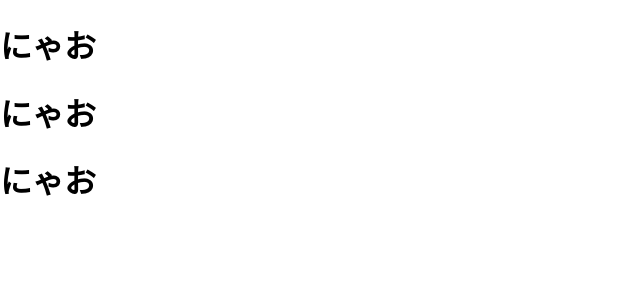
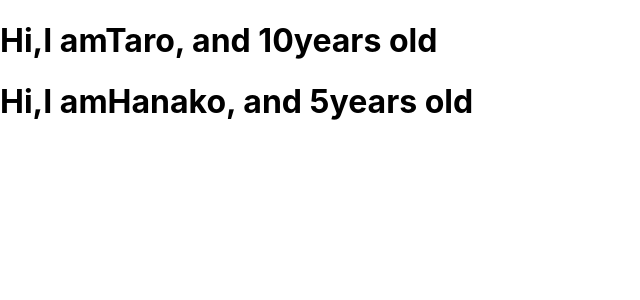
Before and after one commit to satsuki-yabu/udemy-app, a React (Create React App) app: page / in a window 1280 px wide. Shown: the top 300 px of the page, without its empty margins (0-640 px from the left). Built offline with nearby package versions, Linux system fonts and the light colour scheme.

Commit message:
propsの説明

```diff
--- a/src/App.js
+++ b/src/App.js
@@ -1,31 +1,22 @@
 
-const Cat = () => {
+
+const App = () => {
   return (
     <>
-    <h1>にゃお</h1>
+        {/* Userコンポーネントに対して、nameというProps（属性）を与えている */}
+          <User name={'Taro'} age={'10'}/>
+          <User name={'Hanako'} age={'5'}/>
         </>
       )
     }
 
-const App = () => {
+    const User = (props) => {
       return (
         <>
-          <Cat/>
-          <Cat/>
-          <Cat/>
+        <h1>Hi,I am{props.name}, and {props.age}years old</h1>
         </>
       )
     }
 
 
-
-// function App() {
-//   return (
-//     <>
-//       <input type='text' onChange={()=>{console.log('I am clicked')}} />
-//     </>
-//   )
-
-// }
-
 export default App;
```
Lines whose indentation alone changed are shown as unchanged.
